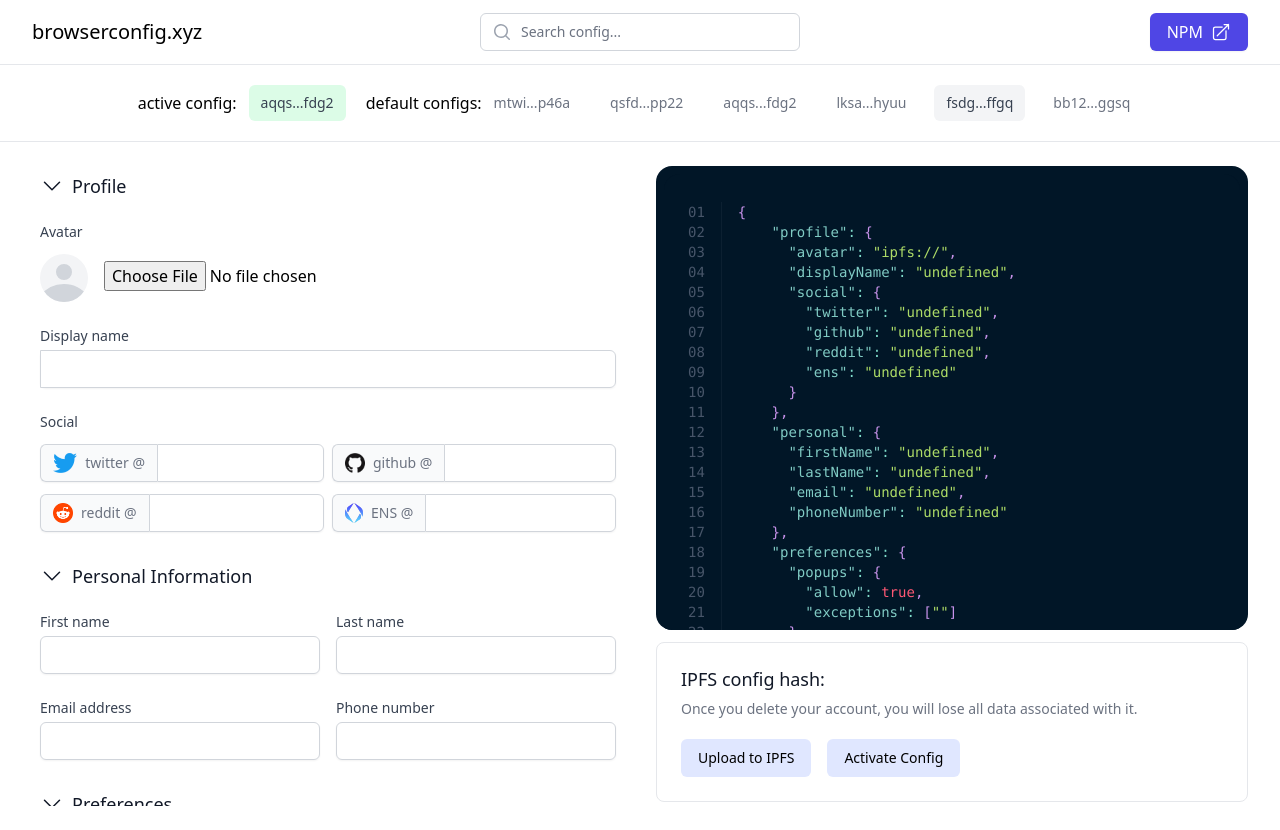
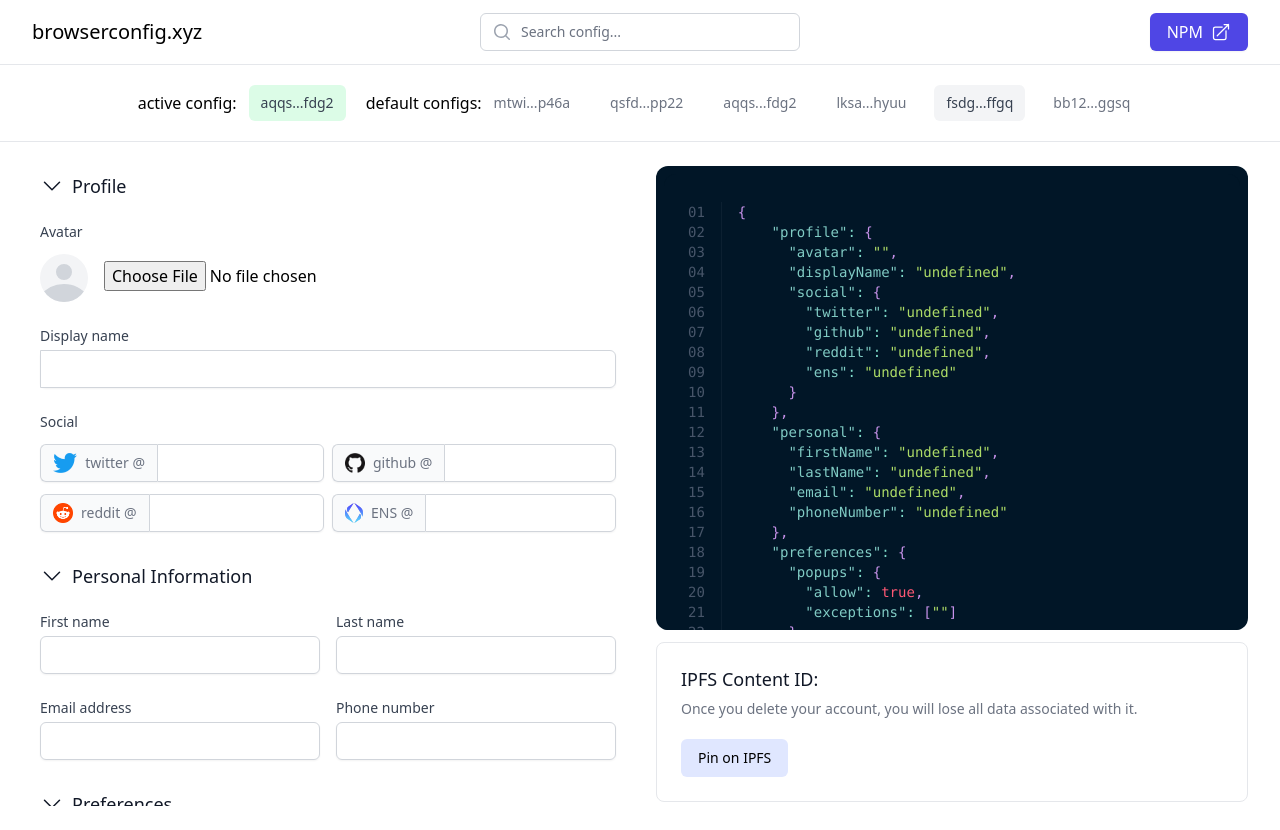
Before and after one commit to holma91/browserconfig, a Next.js app in the folder client/: page / in a window 1280 px wide. Built offline with nearby package versions, Linux system fonts and the light colour scheme; a web font is replaced by a local one.

Commit message:
pinning works

```diff
--- a/client/pages/index.tsx
+++ b/client/pages/index.tsx
@@ -1,8 +1,10 @@
 import Head from 'next/head';
 import { Fragment, useState } from 'react';
 import clsx from 'clsx';
+import { Switch } from '@headlessui/react';
 import { Web3Storage } from 'web3.storage';
 import Highlight, { defaultProps } from 'prism-react-renderer';
+import { CheckCircleIcon } from '@heroicons/react/20/solid';
 import nightOwl from 'prism-react-renderer/themes/nightOwl';
 import Form from '../components/Form';
 import { useForm, SubmitHandler } from 'react-hook-form';
@@ -93,7 +95,9 @@ const formatExceptions = (exceptions: string) => {
 export default function Home() {
   const [avatar, setAvatar] = useState('');
   const [avatarHash, setAvatarHash] = useState('');
-  // const [configHash, setConfigHash] = useState('');
+  const [configCid, setConfigCid] = useState('');
+  const [uploadedConfig, setUploadedConfig] = useState('');
+  const [isPinning, setIsPinning] = useState(false);
   const [preferences, setPreferences] =
     useState<PreferencesType>(preferenceDefaults);
   const {
@@ -176,7 +180,7 @@ export default function Home() {
 
   const config = `{
     "profile": {
-      "avatar": "ipfs://${avatarHash}",
+      "avatar": "${avatarHash && 'ipfs://'}${avatarHash}",
       "displayName": "${watch('displayName')}",
       "social": {
         "twitter": "${watch('twitter')}",
@@ -225,23 +229,38 @@ export default function Home() {
 
   `;
 
-  const configHash = '';
-
-  const uploadToIpfs = async () => {
-    // get the JSON metadata
-    // upload to ipfs
-    // save the last uploaded ipfs value in state
-    console.log('ayooo');
+  const pinOnIpfs = async () => {
+    setIsPinning(true);
 
     const client = new Web3Storage({
       token: process.env.NEXT_PUBLIC_web3storage_api_key as string,
     });
-    // console.log(client);
+    const blob = new Blob([config], {
+      type: 'application/json',
+    });
+    const files = [
+      new File(['contents-of-file-1'], 'plain-utf8.txt'),
+      new File([blob], 'config.json'),
+    ];
+    const rootCid = await client.put(files, {
+      name: 'config',
+      maxRetries: 3,
+      wrapWithDirectory: false,
+    });
+
+    setConfigCid(rootCid);
+    setUploadedConfig(config);
+    setIsPinning(false);
   };
 
   const activateConfig = () => {
     // check if uploaded to ipfs
     // save hash in local storage
+    console.log('activating....');
+    // if localstorage cid === configCid, then it's activated. otherwise not
+    window.localStorage.setItem('browserconfigCID', configCid);
+    const localConfig = window.localStorage.getItem('browserconfigCID');
+    console.log(localConfig);
   };
 
   return (
@@ -316,9 +335,9 @@ export default function Home() {
             </div>
           </div>
           <div className="col-span-3 lg:col-span-6 flex flex-col gap-3">
-            <div className=" block h-[29rem] overflow-y-scroll rounded-2xl bg-[#011627] ring-1 ring-white/10">
+            <div className=" block h-[29rem] overflow-y-scroll rounded-xl bg-[#011627] ring-1 ring-white/10">
               <div className="sticky top-40 p-2">
-                <div className="relative rounded-2xl bg-[#011627]  backdrop-blur p-1">
+                <div className="relative rounded-xl bg-[#011627]  backdrop-blur p-1">
                   <div className="pl-4">
                     <div className="mt-6 flex items-start px-1 text-sm">
                       {/* Line numbers below */}
@@ -379,9 +398,43 @@ export default function Home() {
               </div>
             </div>
             <div className="bg-white border rounded-lg">
+              {uploadedConfig === config ? (
+                <>
+                  <div className="rounded-md bg-green-50 px-4 py-5">
+                    <div className="flex">
+                      <div className="flex-shrink-0">
+                        <CheckCircleIcon
+                          className="h-5 w-5 text-green-400"
+                          aria-hidden="true"
+                        />
+                      </div>
+                      <div className="ml-3">
+                        <h3 className="text-sm font-medium text-green-800">
+                          Config pinned on ipfs
+                        </h3>
+                        <div className="mt-2 text-sm text-green-700">
+                          <p>
+                            CID: <strong>{configCid}</strong>
+                          </p>
+                        </div>
+                      </div>
+                    </div>
+                    <div className="mt-5 ml-8 flex items-center gap-4">
+                      <button
+                        onClick={activateConfig}
+                        type="button"
+                        className="inline-flex items-center justify-center rounded-md border border-transparent bg-indigo-100 px-4 py-2 font-medium text-black hover:bg-indigo-200 focus:outline-none focus:ring-2 focus:ring-indigo-500 focus:ring-offset-2 sm:text-sm"
+                      >
+                        Activate config
+                      </button>
+                    </div>
+                  </div>
+                </>
+              ) : (
                 <div className="px-4 py-5 sm:p-6">
                   <h3 className="text-lg font-medium leading-6 text-gray-900">
-                  IPFS config hash: {configHash}
+                    IPFS Content ID:{' '}
+                    {uploadedConfig === config ? configCid : ''}
                   </h3>
                   <div className="mt-2 max-w-xl text-sm text-gray-500">
                     <p>
@@ -391,21 +444,15 @@ export default function Home() {
                   </div>
                   <div className="mt-5 flex items-center gap-4">
                     <button
-                    onClick={uploadToIpfs}
+                      onClick={pinOnIpfs}
                       type="button"
                       className="inline-flex items-center justify-center rounded-md border border-transparent bg-indigo-100 px-4 py-2 font-medium text-black hover:bg-indigo-200 focus:outline-none focus:ring-2 focus:ring-indigo-500 focus:ring-offset-2 sm:text-sm"
                     >
-                    Upload to IPFS
-                  </button>
-                  <button
-                    onClick={activateConfig}
-                    type="button"
-                    className="inline-flex items-center justify-center rounded-md border border-transparent bg-indigo-100 px-4 py-2 font-medium text-black hover:bg-indigo-200 focus:outline-none focus:ring-2 focus:ring-indigo-500 focus:ring-offset-2 sm:text-sm"
-                  >
-                    Activate Config
+                      {isPinning ? 'Pinning' : 'Pin on IPFS'}
                     </button>
                   </div>
                 </div>
+              )}
             </div>
           </div>
         </div>
```
Lines whose indentation alone changed are shown as unchanged.
